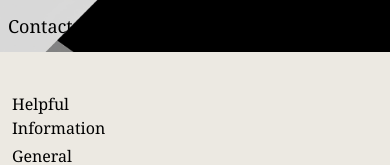
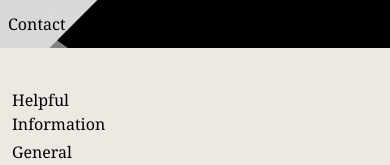
Before and after one commit to Pankeet/ContactMe, a React (Vite) app in the folder Frontend/: page / in a window 390 px wide. Shown: the top 165 px of the page. Built offline with nearby package versions, Linux system fonts and the light colour scheme.

Commit message:
Re-Refactored Responsiveness

```diff
--- a/Frontend/src/ContactMe.jsx
+++ b/Frontend/src/ContactMe.jsx
@@ -61,7 +61,7 @@ export default function Contact(){
     }
     return (
         <div className="font-serif">
-            <div className="text-lg sm:text-2xl md:text-3xl lg:text-5xl sm:font-light sm:pl-5 pl-2 py-3 bg-[url('/banner.png')] bg-cover ">
+            <div className="text-md sm:text-2xl md:text-3xl lg:text-5xl font-light sm:pl-5 pl-2 py-3 bg-[url('/banner.png')] bg-cover ">
                 <div>Contact</div>
             </div>
             <div className="pt-10 sm:pl-10 pl-3 sm:flex">
```
